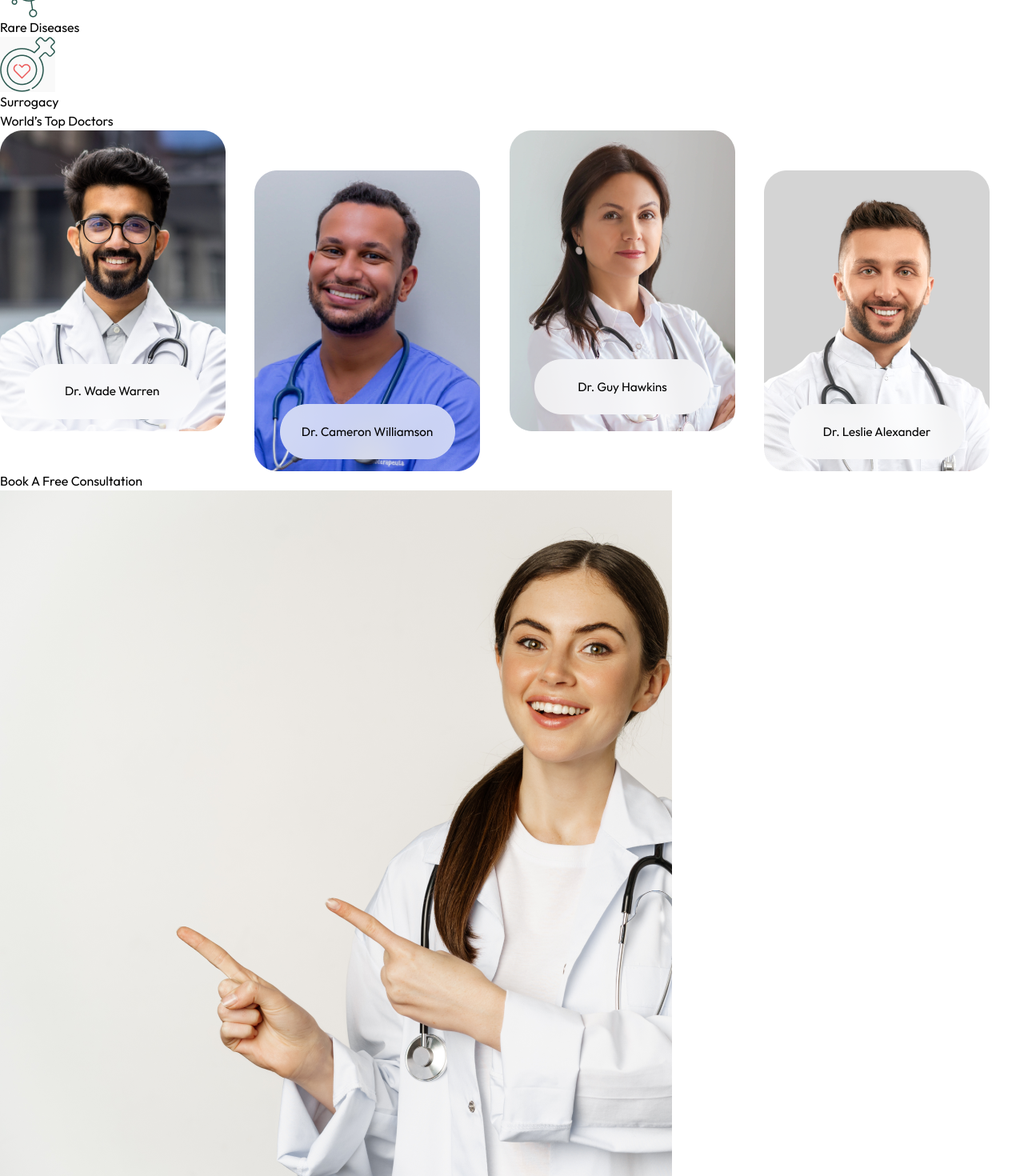
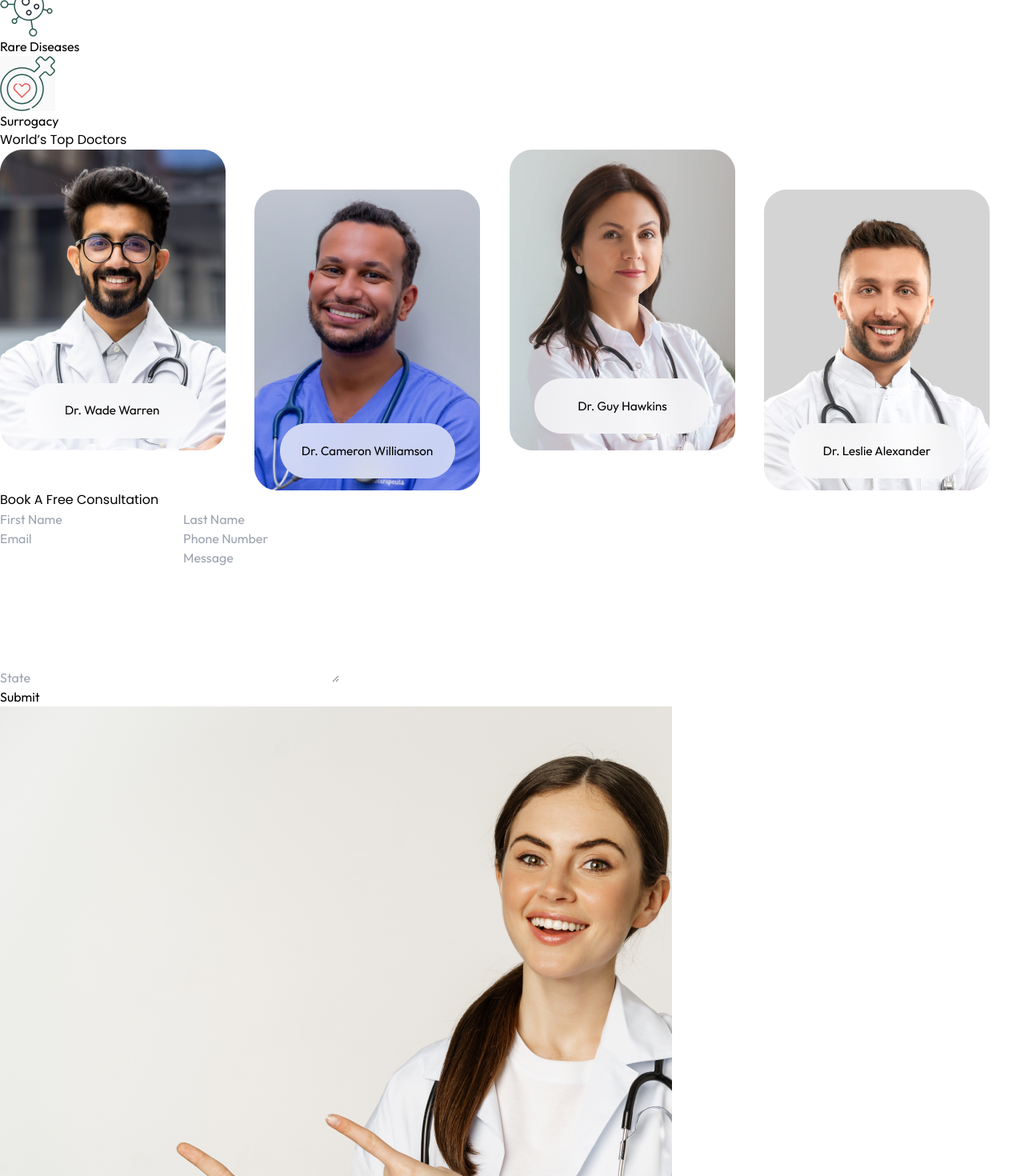
Before and after one commit to zainvice/simple-fe, a React (Vite) app: page / in a window 1280 px wide. Shown: the part 3980-5450 px from the top of the page at 80% size. Built offline with nearby package versions, Linux system fonts and the light colour scheme.

Commit message:
Update v1.0: Completed landing page.

```diff
--- a/src/pages/landingpage/index.jsx
+++ b/src/pages/landingpage/index.jsx
@@ -11,10 +11,10 @@ const LandingPage = (props) => {
                     </div>
                     <div className='hidden lg:flex w-[300px] text-white text-sm mt-8 justify-around'>
                       <a href="#experince">Experience</a>
-                      <a href="#">Global&nbsp;Plans</a>
+                      <a href="#global">Global&nbsp;Plans</a>
 
-                      <a href="#">Consultation</a>
-                      <a href="#">Login</a>
+                      <a href="#consultation">Consultation</a>
+                      <a href="/login">Login</a>
                     </div>
                     <div className='lg:mr-20 mt-5 '>
                         <button className='bg-white text-sm px-5 py-2 text-[#00874E] rounded-[20px]'>Book Now</button>
@@ -77,9 +77,9 @@ const LandingPage = (props) => {
                 </div>
                 <div className='flex justify-between w-[80%] my-20'>
                     <div><img src="./tophosp.png" alt="clinics-img" /></div>
-                    <div className='mt-60 ml-10 w-1/2'><p className='text-[#28574E] font-semibold poppins text-[40px]'>World’s Best USA Hospitals & Research Centers</p></div>
+                    <div className='mt-60 ml-10 w-1/2'><p className='text-[#28574E] font-medium poppins text-[40px]'>World’s Best USA Hospitals & Research Centers</p></div>
                 </div>
-                <div className='bg-[#1E232F] w-full p-16 text-white flex flex-col items-center text-center'>
+                <div className='bg-[#1E232F] w-full p-16 text-white flex flex-col items-center text-center' id='global'>
                         <div>
                             <h1 className='text-[30px] poppins font-medium'>Global Plans</h1>
                             <p>World’s Best USA Healthcare, Now Accessible and Affordable<br/>with MediPocket Global Membership Plan</p>
@@ -128,7 +128,7 @@ const LandingPage = (props) => {
 
                 </div>
                 <div className='flex flex-col justify-between w-[80%] my-20'>
-                    <p>Explore Treatments across specialties</p>
+                    <p className='poppins font-medium text-[#28574E] text-[40px] w-[380px]' >Explore Treatments<br/> across specialties</p>
                     <div className='grid grid-cols-5'>
                         <div className='flex flex-col bg-[#F9F9F9] py-8 rounded-[30px] items-center text-center m-4'><div><img src="./1.png" alt="logo" /></div> <p>Onocology</p></div>
                         <div className='flex flex-col bg-[#F9F9F9] py-8 rounded-[30px] items-center text-center m-4'><div><img src="./2.png" alt="logo" /></div> <p>Endocrinology</p></div>
@@ -145,16 +145,34 @@ const LandingPage = (props) => {
 
                 </div>
                 <div  className='flex flex-col justify-between w-[80%] my-20 items-center text-center'>
-                    <p>World’s Top Doctors</p>
+                    <p className='poppins font-medium text-[#28574E] text-[40px] my-10'>World’s Top Doctors</p>
                     <img src="./top_drs.png" alt="Doctors" />
 
                 </div>
-                <div className='flex relative bg-[#E8E7E3] rounded-[20px] w-[80%] my-20'>
-                    <form action="">
-                        <h1>Book A Free Consultation</h1>
+                <div className='flex relative bg-[#EEEEEC] rounded-[20px] w-[80%] my-20 overflow-hidden' id='consultation'>
+                    <div className='flex flex-col w-[45%] p-8'>
+                        <h1 className='poppins font-medium text-[#28574E] text-[40px] my-2 ml-10'>Book A Free Consultation</h1>
+                        <form action="" className='w-[200%] p-8 top-[90px] -mt-20 z-10 -mb-40'>
+
+                        <div className='flex w-full '>
+                            <input type="text" className='px-5 py-3 w-1/2 m-3 rounded-[30px] placeholder-[#969696] bg-white bg-opacity-[74%]' placeholder='First Name' />
+                            <input type="text" className='px-5 py-3 w-1/2 m-3 rounded-[30px] placeholder-[#969696] bg-white bg-opacity-[74%]' placeholder='Last Name'/>
+                        </div>
+                        <div className='flex w-full'>
+                            <input type="text" className='px-5 py-3 w-1/2 m-3 rounded-[30px] placeholder-[#969696] bg-white bg-opacity-[74%]' placeholder='Email' />
+                            <input type="text" className='px-5 py-3 w-1/2 m-3 rounded-[30px] placeholder-[#969696] bg-white bg-opacity-[74%]' placeholder='Phone Number'/>
+                        </div>
+                        <div className='flex flex-col w-full'>
+                            <input type="text" className='px-5 py-3  m-3 rounded-[30px] placeholder-[#969696] bg-white bg-opacity-[74%]' placeholder='State' />
+                            <textarea type="text" rows='7' className='px-5 py-3  m-3 rounded-[30px] placeholder-[#969696] bg-white bg-opacity-[74%]' placeholder='Message'/>
+                        </div>
+                        <button className='bg-black m-3 text-white px-9 py-3 rounded-[30px] shadow-md'>Submit</button>
+
                     </form>
-                    <div className='w-[65%] self-end'>
-                        <img src="./cosult.png" alt="img-form" />
+                    </div>
+
+                    <div className='w-[80%]'>
+                        <img src="./cosult.png" alt="img-form" className=''/>
                     </div>
                 </div>
                 <footer className='bg-[#28574E] w-full relative text-white flex items-center flex-col'>
@@ -172,24 +190,28 @@ const LandingPage = (props) => {
                     </div>
                     <div className='w-[90%] h-[2px] rounded-full bg-white'></div>
                     <div className='flex mx-20 my-10 w-[90%]'>
-                        <div className='w-1/4 mr-6'>
-                            <p>About Simple</p>
+                        <div className='w-1/4 text-sm mr-6'>
+                            <p className='font-semibold text-[18px] my-5'>About Simple</p>
                             <p>Simple is a medical care USA platform bridging the gap in speciality care by connecting patients around the states from their homes to the top hospitals and specialists in the USA.</p>
                         </div>
-                        <div className='w-1/4 mx-6 flex flex-col'>
-                            <p>Useful Links</p>
+                        <div className='w-1/4 text-sm mx-6 flex flex-col'>
+                            <p className='font-semibold text-[18px] my-5' >Useful Links</p>
                             <a href="">Login</a>
                             <a href="">Sign Up</a>
-                            <a href="">Link</a>
-                            <a href="">Link</a>
-                            <a href="">Link</a>
+                            <a href="#experince">Experience</a>
+                            <a href="#global">Global Plans</a>
+                            <a href="#consultation">Consultation</a>
                         </div>
-                        <div className='w-1/4 mx-6'>
-                            <p>Contact Info</p>
+                        <div className='w-1/4 text-sm mx-6'>
+                            <p className='font-semibold text-[18px] my-5' >Contact Info</p>
+                            <div className='bg-white bg-opacity-10 rounded-[10px] px-4 py-2 flex'>
+                                <img src="./Email.png" alt="" />
+                                <p className='ml-5'>hello@simple.com</p>
+                            </div>
 
                         </div>
-                        <div className='w-1/4 ml-6 '>
-                            <p>Legal</p>
+                        <div className='w-1/4 text-sm ml-6 '>
+                            <p className='font-semibold text-[18px] my-5' >Legal</p>
                             <p>Privacy Policy</p>
                             <p>Terms Conditions</p>
                             <p>License</p>
@@ -198,7 +220,7 @@ const LandingPage = (props) => {
 
                     </div>
                     <div className='w-[90%] h-[2px] rounded-full bg-white'></div>
-                    <div className='text-left w-[90%] my-4'><p>©  2024 Simple USA. All Rights Reserved.</p></div>
+                    <div className='text-left w-[90%] my-4 text-sm font-thin'><p>©  2024 Simple USA. All Rights Reserved.</p></div>
                 </footer>
 
         </div>
```
Also changed, not shown: public/Email.png (added).
